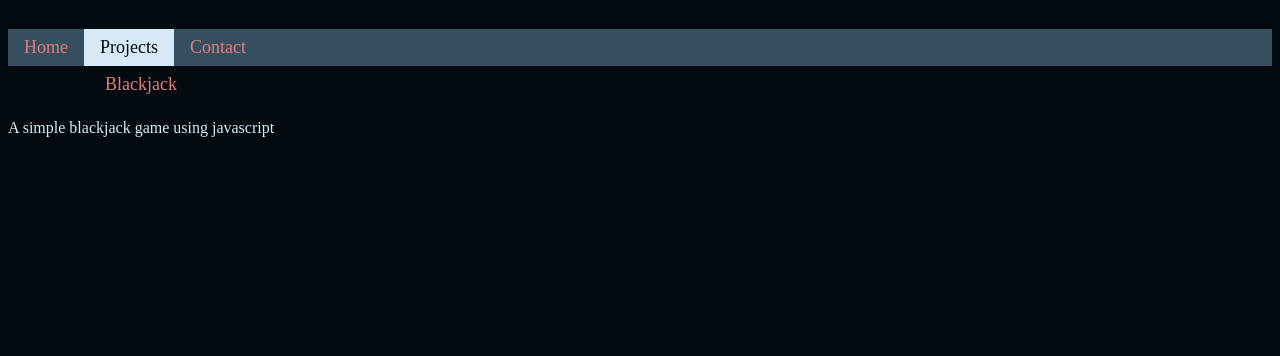
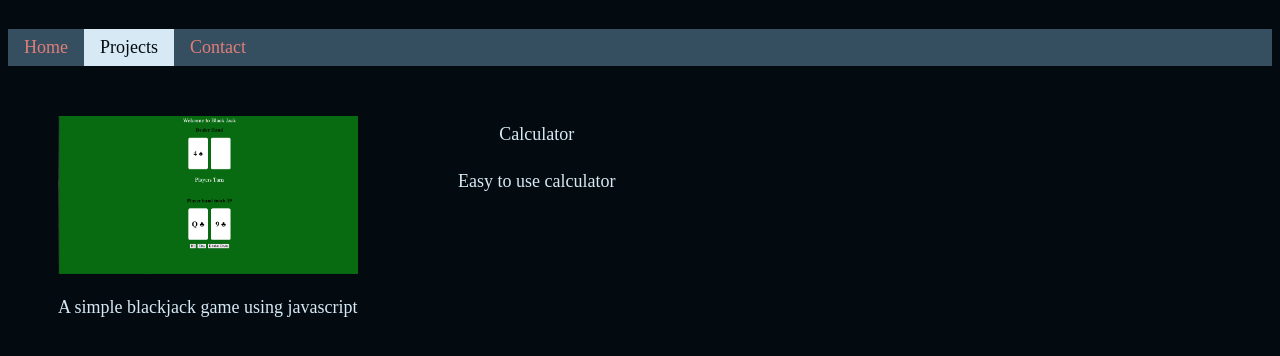
Before and after one commit to teckers7997/teckers7997.github.com, a plain HTML site: page works/works.html in a window 1280 px wide. Shown: the part 90-446 px from the top of the page. Drawn offline with Linux system fonts and the light colour scheme.

Commit message:
updated projects page

```diff
--- a/works/works.css
+++ b/works/works.css
@@ -57,15 +57,7 @@ a:visited {
     align-content: center;
 }
 
-.mainphoto {
-    height: 300px;
-    width: auto;
-    margin: 100px;
-    border-radius: 45%;
-    animation-name: mainphoto;
-    animation-duration: 5s;
-    grid-area: 1 / 1 / 2 / 2;
-}
+
 
 .welcome {
     grid-area: 1 / 3 / 2 / span 1;
@@ -73,3 +65,25 @@ a:visited {
     margin-top: 100px;
 
 }
+
+.projects li {
+    display: inline;
+    margin: 50px;
+    font-size: 18px;
+}
+
+.blackjack {
+    font-size: 32px;
+}
+
+.blackjack a img {
+    margin: 0px;
+    padding: 0px;
+    width: 300px;
+    height: auto;
+}
+
+.blackjack a {
+    margin: 0;
+    padding: 0;
+}
--- a/works/works.html
+++ b/works/works.html
@@ -18,7 +18,8 @@
         <main>
             <div class="gridContainer">
                 <ul class="projects">
-                    <li class="blackjack"><a href="Blackjack/blackjack.html">Blackjack</a><p>A simple blackjack game using javascript</p></li>
+                    <li class="blackjack"><a href="Blackjack/blackjack.html"><img src="../files/blackjack.png"></a><p>A simple blackjack game using javascript</p></li>
+                    <li class="calculator"><a>Calculator</a><p>Easy to use calculator</p></li>
 
                 </ul>
             </div>
```
Also changed, not shown: files/blackjack.png (added).
